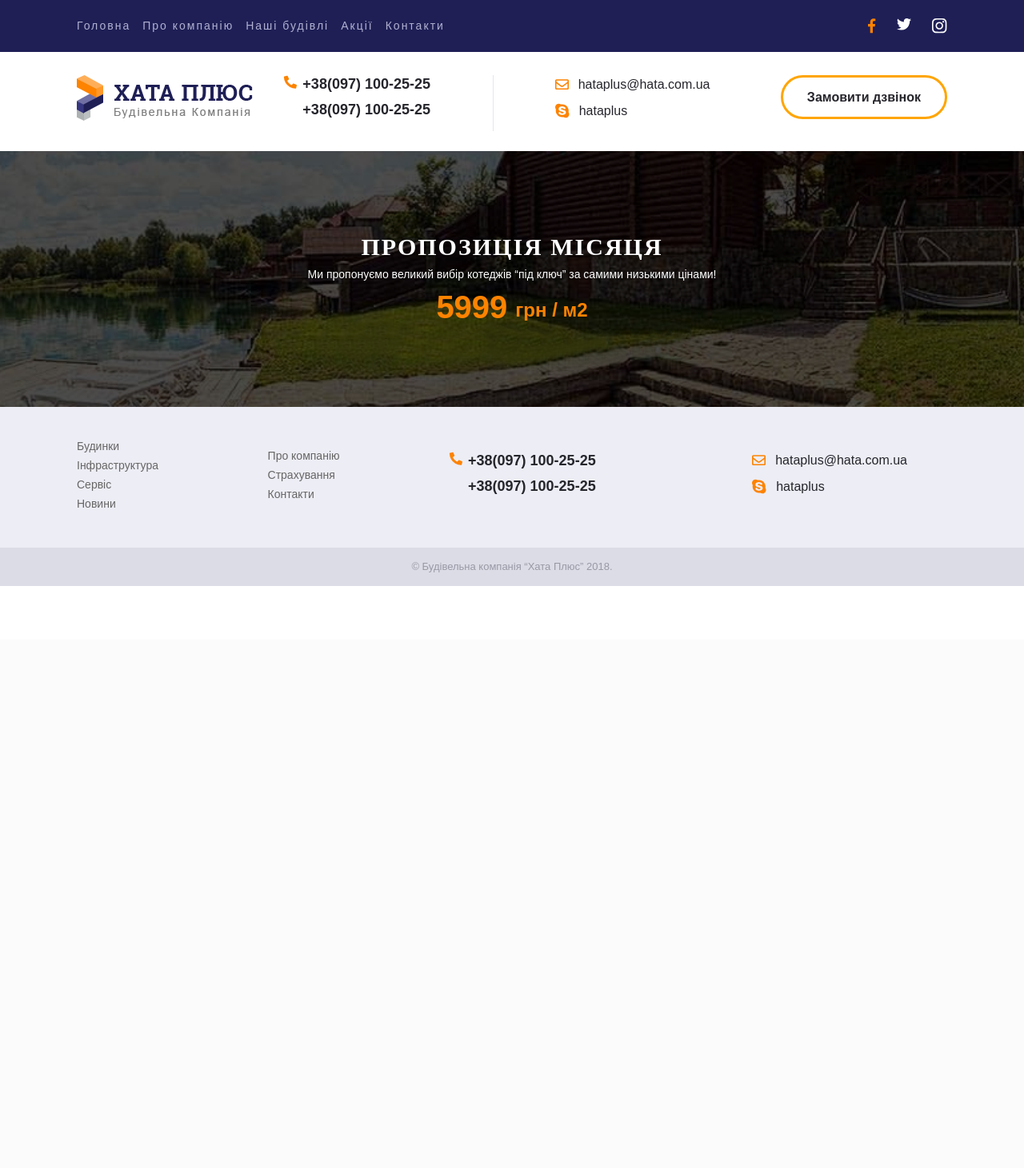
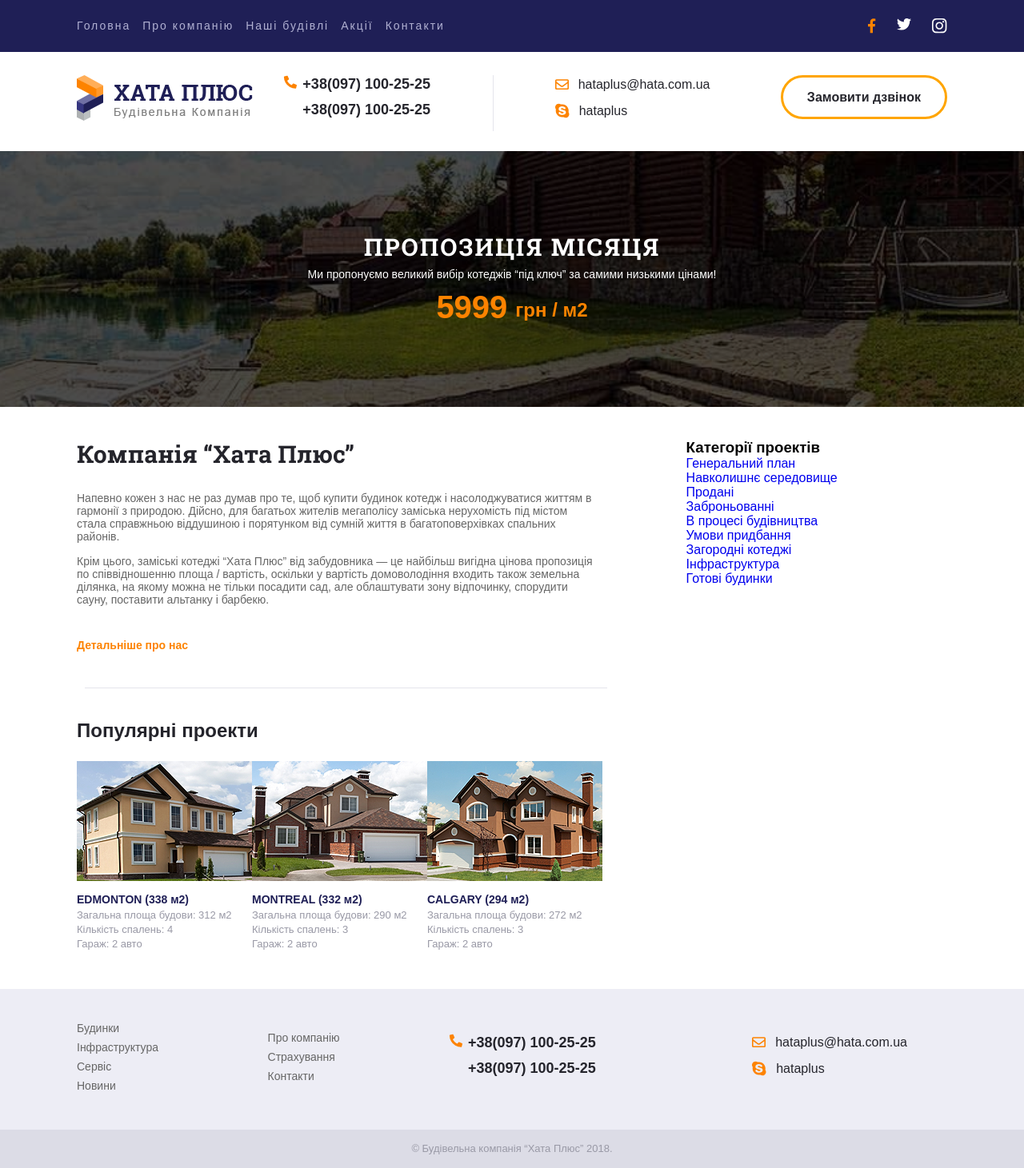
Before and after one commit to Sofii709/hata_plus, a PHP site: page / in a window 1280 px wide. Shown: the whole page at 80% size. Before the commit the page ends 733 px from the top, so only its background shows below. Run offline with PHP 8.4, Linux system fonts and the light colour scheme.

Commit message:
updated main

```diff
--- a/css/style.css
+++ b/css/style.css
@@ -1,3 +1,33 @@
+@font-face {
+    font-family: 'Roboto Slab';
+    src: url('../fonts/RobotoSlab-Regular.woff2') format('woff2'),
+        url('../fonts/RobotoSlab-Regular.woff') format('woff'),
+        url('../fonts/RobotoSlab-Regular.ttf') format('truetype');
+    font-weight: normal;
+    font-style: normal;
+    font-display: swap;
+}
+
+@font-face {
+    font-family: 'Roboto Slab';
+    src: url('../fonts/RobotoSlab-Medium.woff2') format('woff2'),
+        url('../fonts/RobotoSlab-Medium.woff') format('woff'),
+        url('../fonts/RobotoSlab-Medium.ttf') format('truetype');
+    font-weight: 500;
+    font-style: normal;
+    font-display: swap;
+}
+
+@font-face {
+    font-family: 'Roboto Slab';
+    src: url('../fonts/RobotoSlab-Bold.woff2') format('woff2'),
+        url('../fonts/RobotoSlab-Bold.woff') format('woff'),
+        url('../fonts/RobotoSlab-Bold.ttf') format('truetype');
+    font-weight: bold;
+    font-style: normal;
+    font-display: swap;
+}
+
 * {
     padding: 0;
     margin: 0;
@@ -36,6 +66,7 @@ ul {
 }
 
 a {
+    cursor: url(../img/cursor.cur), default;
     text-decoration: none;
     transition: all 1s ease;
 }
@@ -188,6 +219,110 @@ a {
     padding-bottom: 5px;
 }
 
+.company {
+    padding-top: 40px;
+    padding-bottom: 47px;
+}
+
+.about_us {
+    width: 60%;
+}
+
+.hataplus {
+    padding-bottom: 34px;
+}
+
+.hataplus h2 {
+    font-size: 30px;
+    line-height: 1.25em;
+    color: #24242b;
+    font-weight: bold;
+    padding-bottom: 28px;
+}
+
+.hataplus p {
+    font-size: 14px;
+    color: #666666;
+    padding-bottom: 15px;
+}
+
+.p {
+    padding-bottom: 25px;
+}
+
+.hataplus a {
+    font-size: 14px;
+    line-height: 0.58em;
+    color: #fd8300;
+    font-weight: bold;
+    position: relative;
+}
+
+.hataplus a::before {
+    position: absolute;
+    content: "";
+    bottom: 0;
+    width: 100%;
+    height: 0px;
+    background-color: #fd8300;
+    transition: all 0.5s ease;
+}
+
+.hataplus a:hover::before {
+    content: "";
+    width: 100%;
+    height: 2px;
+    background-color: #fd8300;
+}
+
+.closing_line {
+    display: block;
+    position: relative;
+    padding: 10px;
+}
+
+.closing_line::before {
+    content: "";
+    position: absolute;
+    height: 1px;
+    width: 100%;
+    background-color: #e4e4ec;
+}
+
+.projects {
+    padding-top: 30px;
+}
+
+.projects h3 {
+    padding-bottom: 24px;
+    font-size: 24px;
+    color: #24242b;
+    font-weight: bold;
+}
+
+.projects figure {
+    max-width: 240px;
+}
+
+.projects h4 {
+    padding-top: 15px;
+    padding-bottom: 7px;
+    font-size: 14px;
+    line-height: 0.6em;
+    color: #1f1f56;
+    font-weight: bold;
+}
+
+.projects p {
+    font-size: 13px;
+    line-height: 18px;
+    color: #9999a6;
+}
+
+.categories {
+    width: 30%;
+}
+
 footer {
     background-color: #ededf5;
 }
--- a/index.html
+++ b/index.html
@@ -85,6 +85,98 @@
                 </div>
             </div>
         </div>
+        <div class="company wrapper flex-between">
+            <div class="about_us">
+                <div class="hataplus">
+                    <h2>Компанія “Хата Плюс”</h2>
+                    <div class="p">
+                        <p>
+                            Напевно кожен з нас не раз думав про те, щоб купити будинок котедж і насолоджуватися життям
+                            в
+                            гармонії з природою. Дійсно, для багатьох жителів мегаполісу заміська нерухомість під містом
+                            стала
+                            справжньою віддушиною і порятунком від сумній життя в багатоповерхівках спальних районів.
+                        </p>
+                        <p>
+                            Крім цього, заміські котеджі “Хата Плюс” від забудовника — це найбільш вигідна цінова
+                            пропозиція
+                            по
+                            співвідношенню площа / вартість, оскільки у вартість домоволодіння входить також земельна
+                            ділянка,
+                            на якому можна не тільки посадити сад, але облаштувати зону відпочинку, спорудити сауну,
+                            поставити
+                            альтанку і барбекю.
+                        </p>
+                    </div>
+                    <a href="#">Детальніше про нас</a>
+                </div>
+                <div><span class="closing_line"></span></div>
+                <div class="projects">
+                    <h3>Популярні проекти</h3>
+                    <div class="flex-between">
+                        <figure>
+                            <figcaption>
+                                <a href="#">
+                                    <picture>
+                                        <source src="img/houseone.webp" type="image/webp">
+                                        <img src="img/houseone.png" alt="">
+                                    </picture>
+                                    <h4>EDMONTON (338 м2)</h4>
+                                    <p>Загальна площа будови: 312 м2</p>
+                                    <p> Кількість спалень: 4</p>
+                                    <p> Гараж: 2 авто</p>
+                                </a>
+                            </figcaption>
+                        </figure>
+                        <figure>
+                            <figcaption>
+                                <a href="#">
+                                    <picture>
+                                        <source src="img/housetwo.webp" type="image/webp">
+                                        <img src="img/housetwo.png" alt="">
+                                    </picture>
+                                    <h4>MONTREAL (332 м2)</h4>
+                                    <p>Загальна площа будови: 290 м2</p>
+                                    <p> Кількість спалень: 3</p>
+                                    <p> Гараж: 2 авто</p>
+                                </a>
+                            </figcaption>
+                        </figure>
+                        <figure>
+                            <figcaption>
+                                <a href="#">
+                                    <picture>
+                                        <source src="img/housethree.webp" type="image/webp">
+                                        <img src="img/housethree.png" alt="">
+                                    </picture>
+                                    <h4>CALGARY (294 м2)</h4>
+                                    <p>Загальна площа будови: 272 м2</p>
+                                    <p> Кількість спалень: 3</p>
+                                    <p> Гараж: 2 авто</p>
+                                </a>
+                            </figcaption>
+                        </figure>
+                    </div>
+                </div>
+            </div>
+            <div class="categories">
+                <h3>Категорії проектів</h3>
+                <nav>
+                    <ul>
+                        <li><a href="#">Генеральний план</a></li>
+                        <li><a href="#">Навколишнє середовище</a>
+                            <li><a href="#">Продані</a></li>
+                            <li><a href="#">Заброньованні</a></li>
+                            <li><a href="#">В процесі будівництва</a></li>
+                        </li>
+                        <li><a href="#">Умови придбання</a></li>
+                        <li><a href="#">Загородні котеджі</a></li>
+                        <li><a href="#">Інфраструктура</a></li>
+                        <li><a href="#">Готові будинки</a></li>
+                    </ul>
+                </nav>
+            </div>
+        </div>
     </main>
     <footer>
         <div class="wrap gap wrapper flex-between footer_line">
```
Also changed, not shown: fonts/RobotoSlab-Bold.ttf (added), fonts/RobotoSlab-Bold.woff (added), fonts/RobotoSlab-Bold.woff2 (added), fonts/RobotoSlab-Medium.ttf (added), fonts/RobotoSlab-Medium.woff (added), fonts/RobotoSlab-Medium.woff2 (added), fonts/RobotoSlab-Regular.ttf (added), fonts/RobotoSlab-Regular.woff (added), fonts/RobotoSlab-Regular.woff2 (added), 1 other file.
